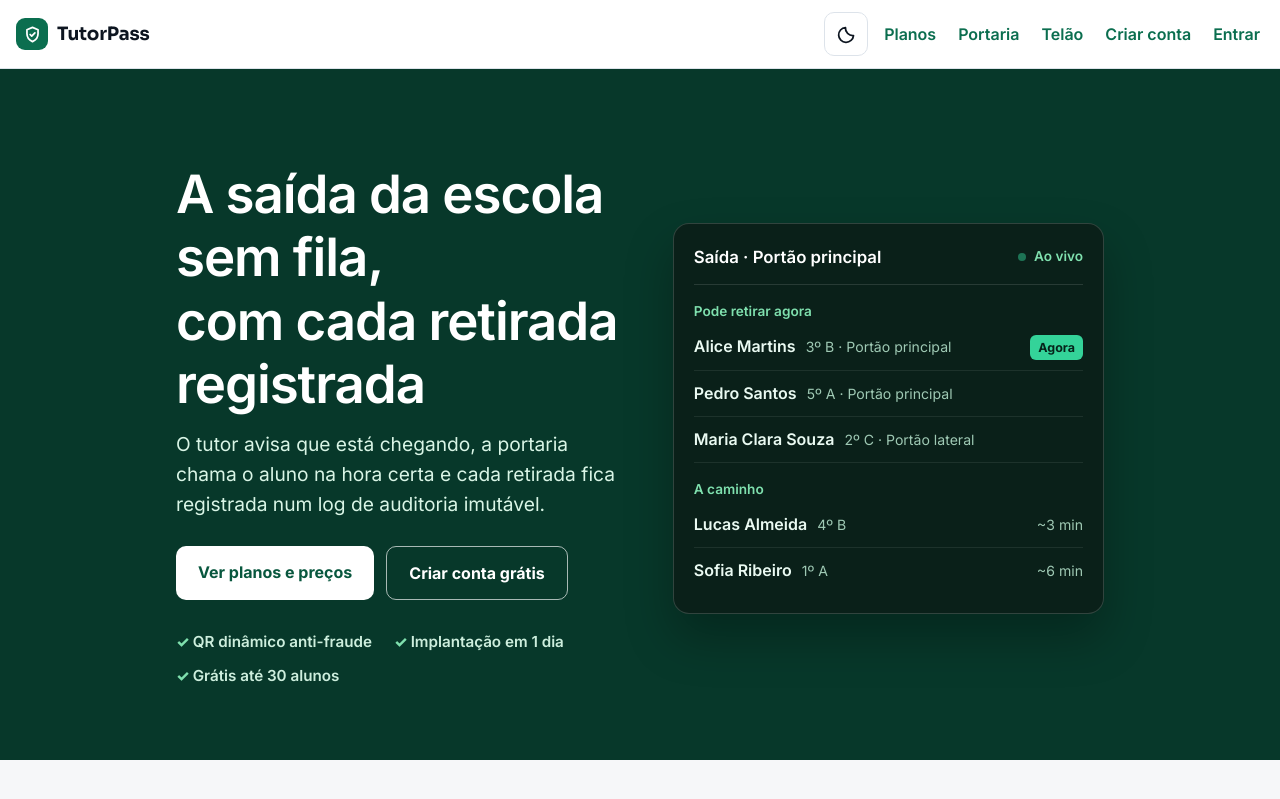
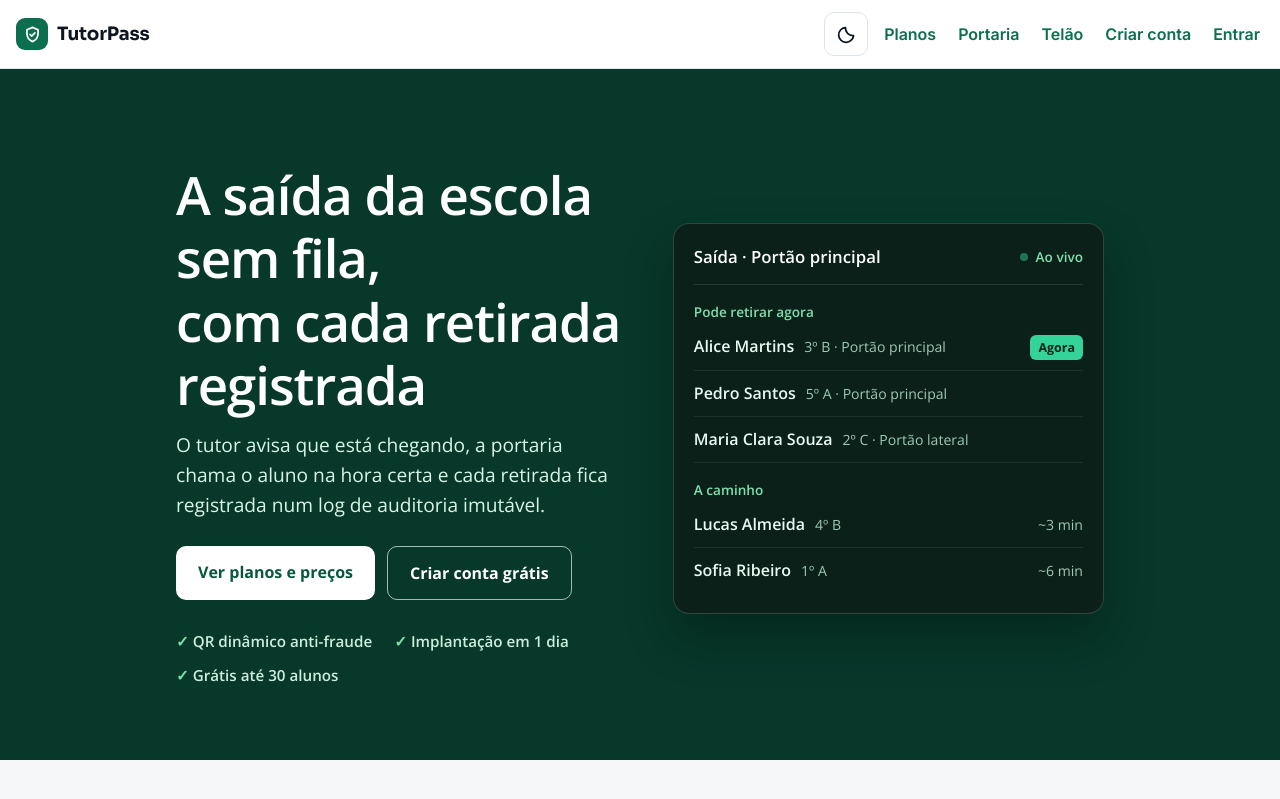
Before and after one commit to developergusta/tutorpass, a Next.js app in the folder apps/web/: page / in a window 1280 px wide. Shown: the top 799 px of the page. Built offline with nearby package versions, Linux system fonts and the light colour scheme; no server answers.

Commit message:
Open Sans no hero: definição da fonte em layout.tsx (completa o pedido do usuário)

```diff
--- a/apps/web/app/layout.tsx
+++ b/apps/web/app/layout.tsx
@@ -1,5 +1,5 @@
 import type { Metadata, Viewport } from 'next';
-import { Inter, Sora } from 'next/font/google';
+import { Inter, Open_Sans, Sora } from 'next/font/google';
 import Link from 'next/link';
 import Script from 'next/script';
 import type { ReactNode } from 'react';
@@ -14,6 +14,13 @@ const sora = Sora({
   variable: '--font-display',
   display: 'swap',
   weight: ['500', '600', '700'],
+});
+// Open Sans: só o texto da Hero Section da home (pedido do usuário,
+// 17/11/2026) — aplicada via .hero no globals.css.
+const openSans = Open_Sans({
+  subsets: ['latin'],
+  variable: '--font-open-sans',
+  display: 'swap',
 });
 
 export const metadata: Metadata = {
@@ -55,7 +62,7 @@ export default function RootLayout({ children }: { children: ReactNode }) {
   return (
     <html
       lang="pt-BR"
-      className={`${inter.variable} ${sora.variable}`}
+      className={`${inter.variable} ${sora.variable} ${openSans.variable}`}
       suppressHydrationWarning
     >
       <body>
```
Also changed, not shown: 1 other file (tests, documents, lock files or other folders).
